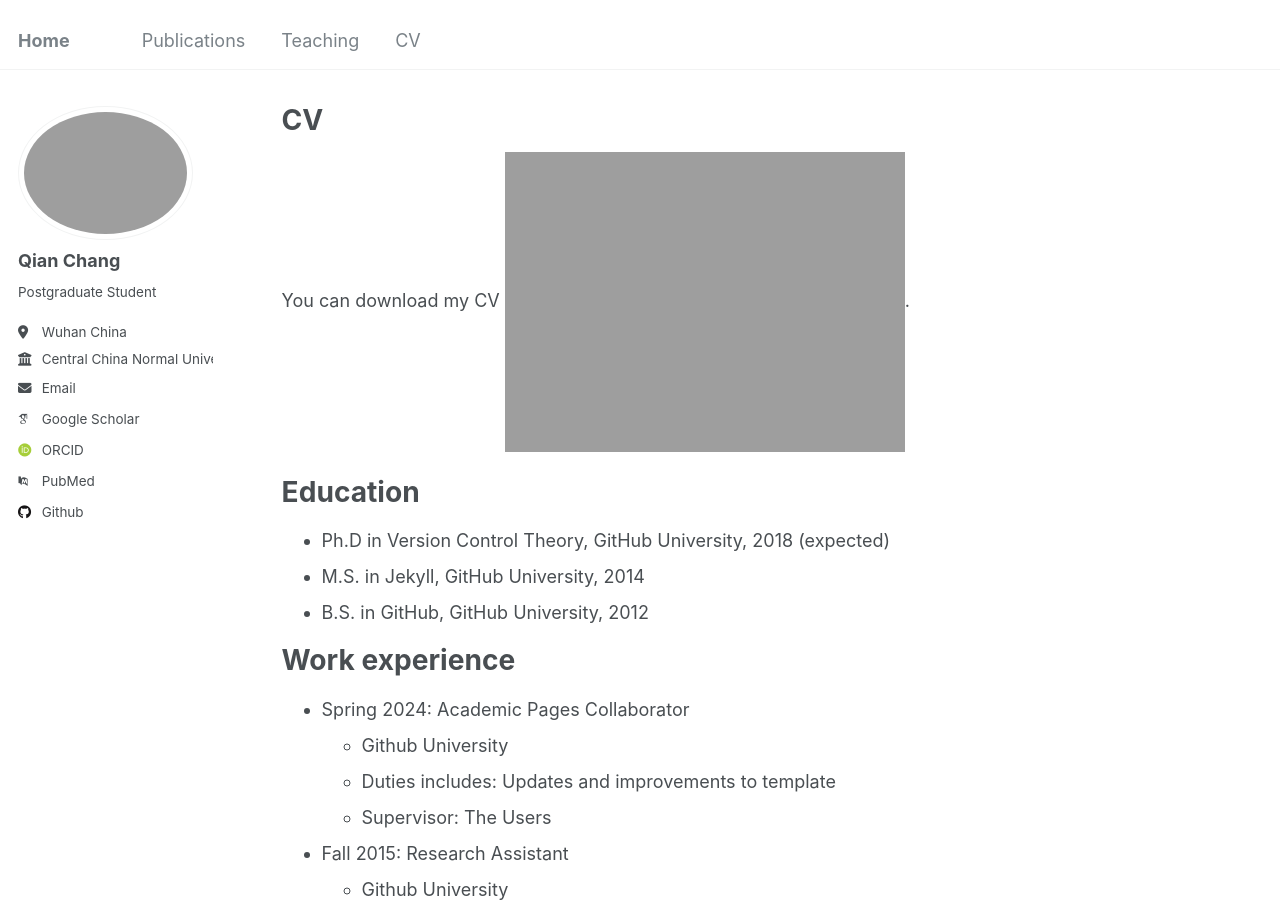
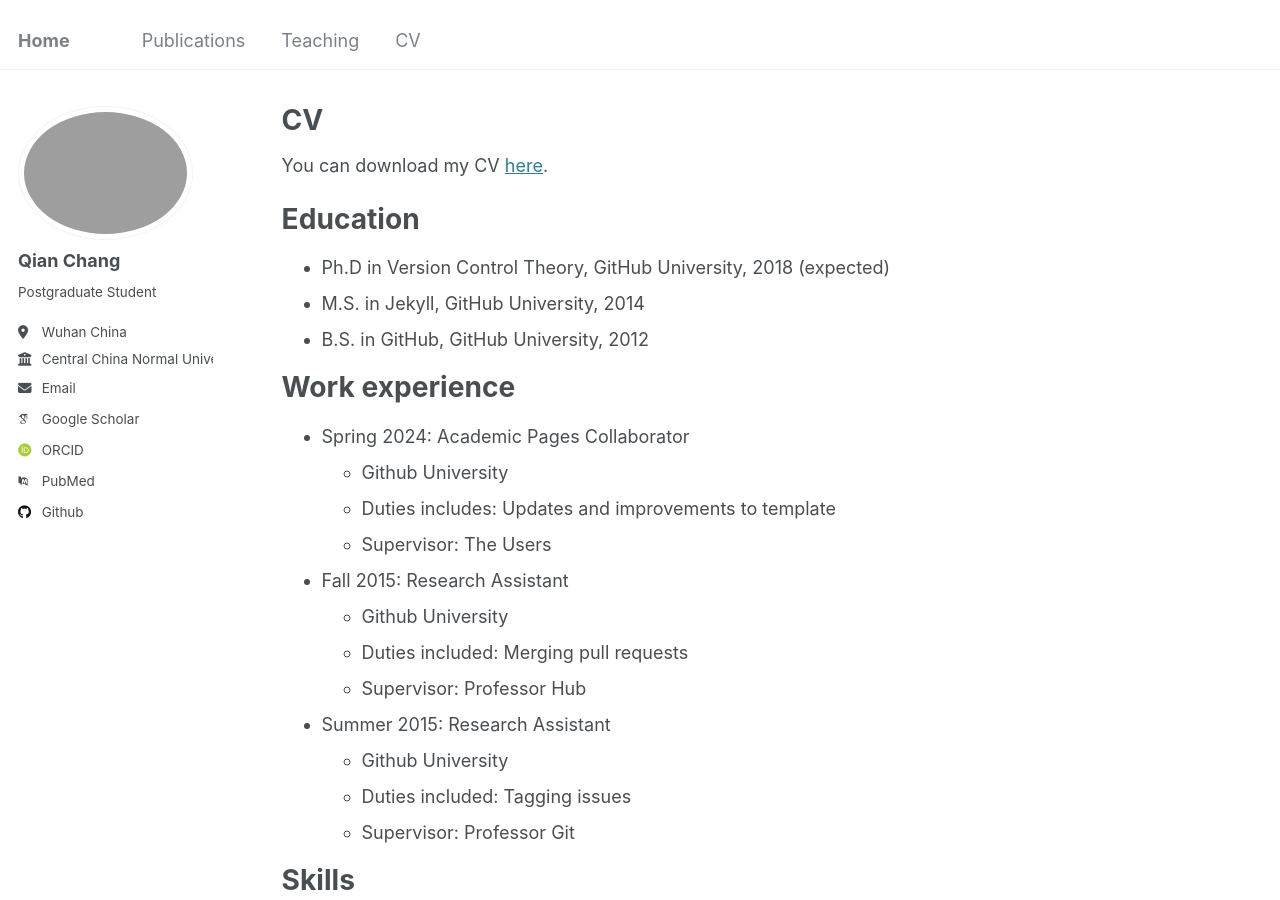
Before and after one commit to QianChang-page/QianChang-page.github.io, a Jekyll site: the page built from _pages/cv.md, in a window 1280 px wide and 900 px high. Built offline with Jekyll 4.4.1, drawn with Linux system fonts in a browser that asks for light colours; some web fonts are replaced.

Commit message:
Update cv.md

```diff
--- a/_pages/cv.md
+++ b/_pages/cv.md
@@ -9,7 +9,7 @@
 
 {% include base_path %}
 
-You can download my CV ![here](https://qianchang-page.github.io/files/cv.pdf).
+You can download my CV [here](https://qianchang-page.github.io/files/cv.pdf).
 
 Education
 ======
```
